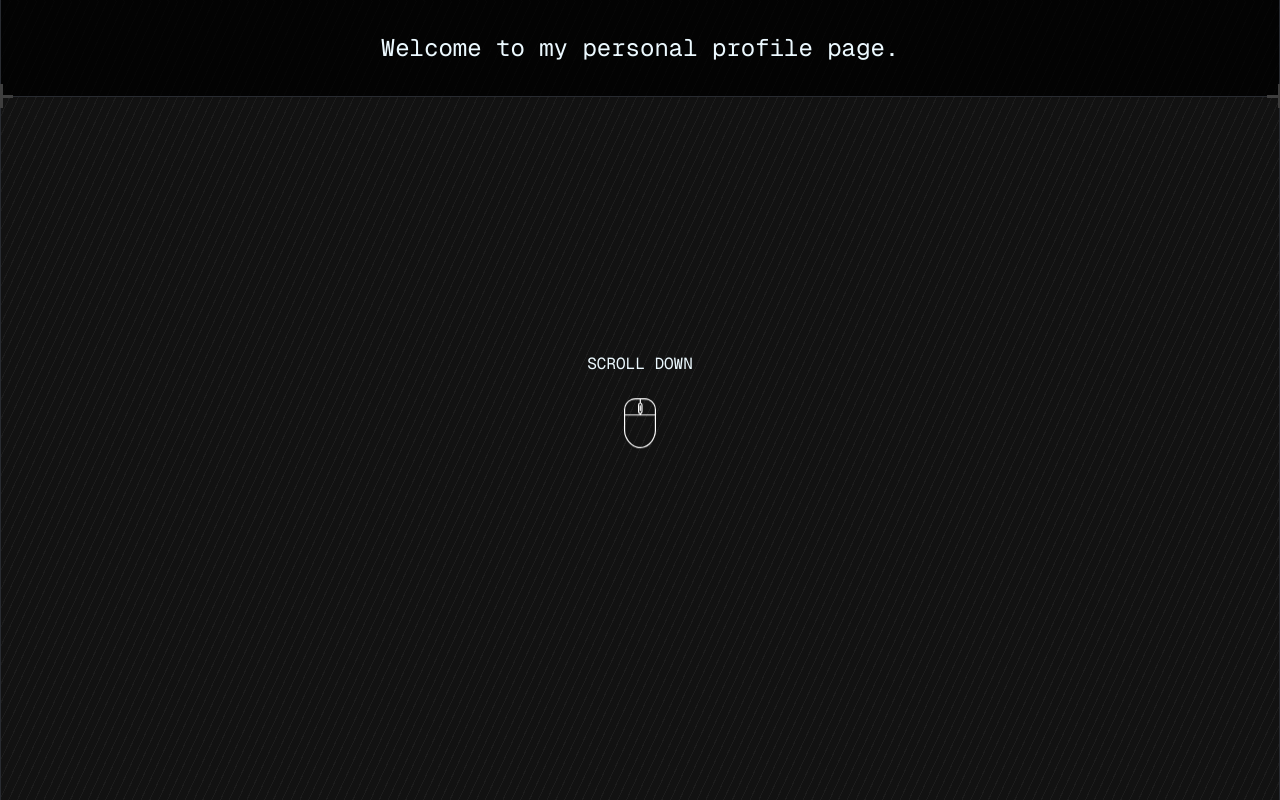
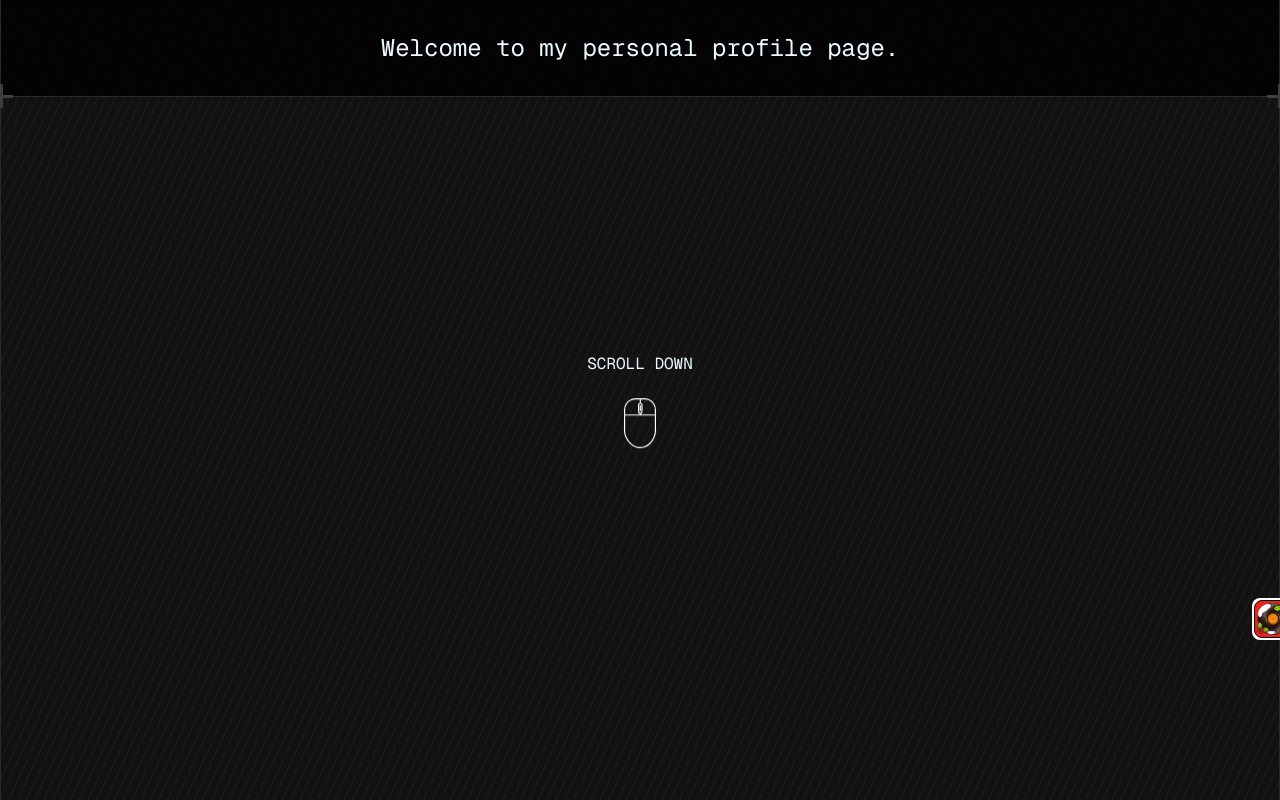
Before and after one commit to ethanpx/ethanpx.github.io, a React (Vite) app: page / in a window 1280 px wide. Built offline with nearby package versions, Linux system fonts and the light colour scheme; grey boxes are pictures that could not be loaded; a web font is replaced by a local one.

Commit message:
chore: fixed portal

```diff
--- a/index.html
+++ b/index.html
@@ -45,6 +45,7 @@
     />
   </head>
   <body>
+    <div id="fixed-root"></div>
     <div id="viewport">
       <div id="app-root"></div>
     </div>
--- a/src/app/home/Page.tsx
+++ b/src/app/home/Page.tsx
@@ -4,6 +4,7 @@
 import Welcome from './Welcome'
 import Projects from './projects/Page'
 import PlayMusic from '@/components/UIs/Playmusic'
+import { FixedPortal } from '@/components/UIs/FixedPortal'
 
 export default function HomePage() {
   return (
@@ -14,9 +15,11 @@
         <Projects />
         <div className="bg-base-100 min-h-dvh"></div>
       </div>
-      <div className="fixed right-0 bottom-1/5 translate-x-1/2 hover:translate-x-0 transition-all z-50">
-        <PlayMusic />
-      </div>
+      <FixedPortal>
+        <div className="fixed right-0 bottom-1/5 translate-x-1/2 hover:translate-x-0 transition-all z-50">
+          <PlayMusic />
+        </div>
+      </FixedPortal>
     </Container>
   )
 }
--- /dev/null
+++ b/src/components/UIs/FixedPortal.tsx
@@ -0,0 +1,7 @@
+import { PropsWithChildren } from 'react'
+import { createPortal } from 'react-dom'
+
+export const FixedPortal = ({ children }: PropsWithChildren) => {
+  const el = document.getElementById('fixed-root')!
+  return createPortal(children, el)
+}
```
